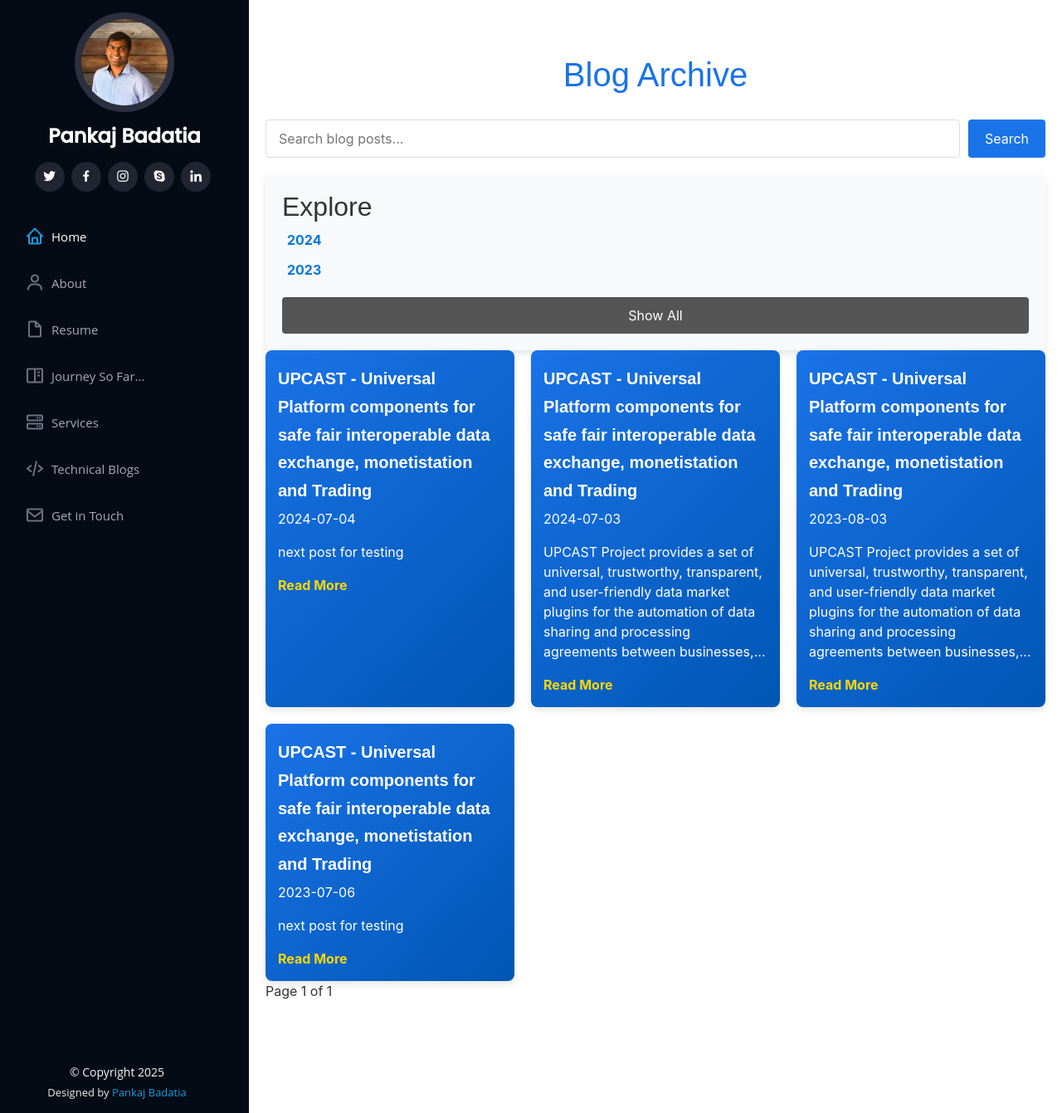
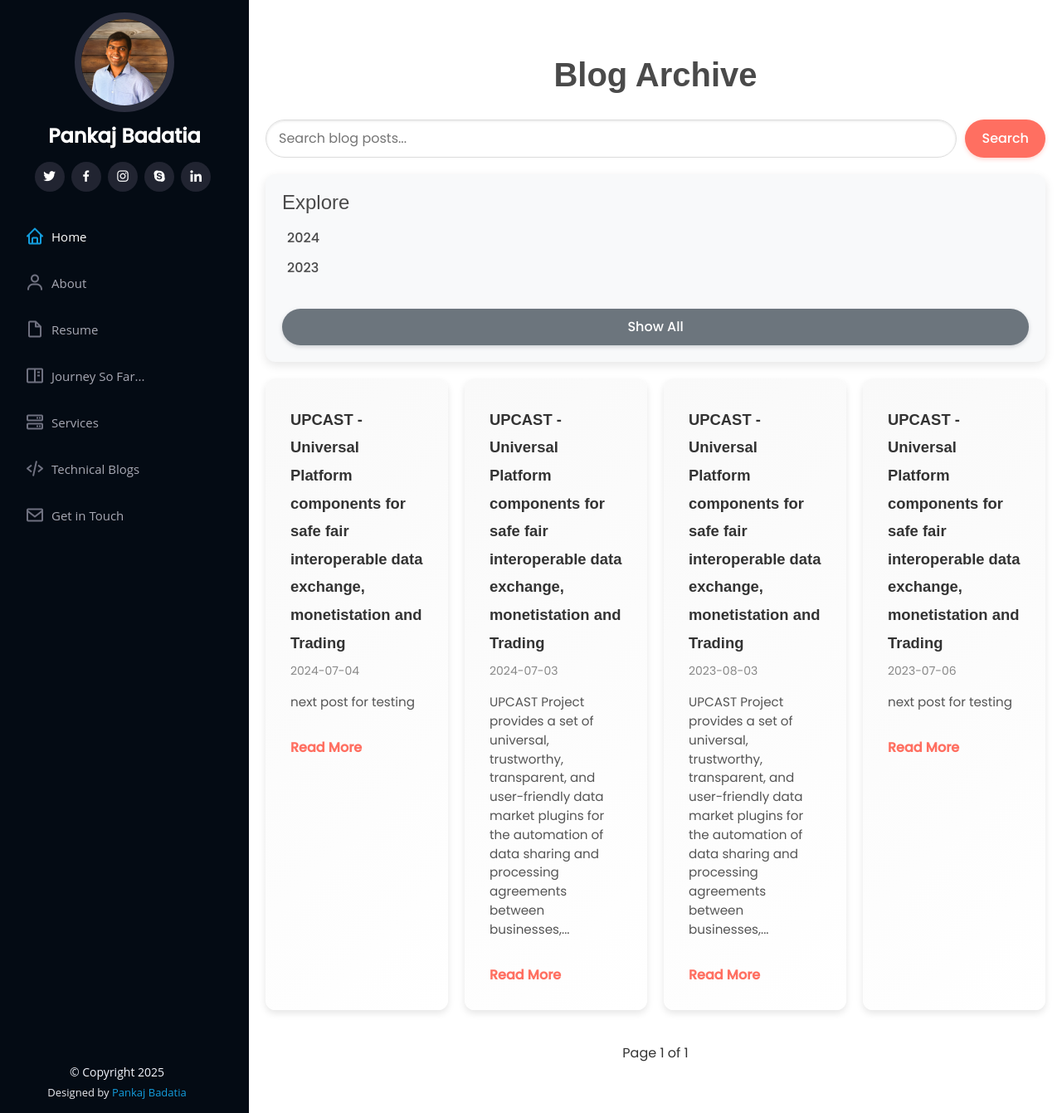
Before and after one commit to pankajbadatia/blog, a Jekyll site: the page built from index.html, in a window 1280 px wide and 1341 px high. Shown: the whole window at 83% size. Built offline with Jekyll 4.4.1, drawn with Linux system fonts in a browser that asks for light colours; nearby versions of some CDN libraries; the list of posts is cut into pages by our own code.

Commit message:
only css updated

```diff
--- a/assets/css/blog.css
+++ b/assets/css/blog.css
@@ -1,6 +1,6 @@
 /* General Styling */
 .modern-blog-container {
-    font-family: 'Inter', sans-serif;
+    font-family: 'Poppins', sans-serif;
     max-width: 1200px;
     margin: auto;
     padding: 20px;
@@ -11,7 +11,8 @@
     text-align: center;
     font-size: 2.5rem;
     margin-bottom: 30px;
-    color: #1a73e8;
+    color: #4a4a4a;
+    font-weight: 600;
 }
 
 /* Search Bar */
@@ -27,44 +28,63 @@
     padding: 10px 15px;
     font-size: 16px;
     border: 1px solid #ddd;
-    border-radius: 4px;
+    border-radius: 25px;
+    box-shadow: inset 0 1px 3px rgba(0, 0, 0, 0.1);
+    transition: border-color 0.3s ease, box-shadow 0.3s ease;
+}
+
+#search-input:focus {
+    border-color: #ff6f61;
+    box-shadow: inset 0 2px 6px rgba(255, 111, 97, 0.3);
 }
 
 .search-button {
     padding: 10px 20px;
-    background: #1a73e8;
+    background: #ff6f61;
     color: #fff;
     border: none;
-    border-radius: 4px;
+    border-radius: 25px;
     cursor: pointer;
+    font-weight: 500;
+    box-shadow: 0 2px 5px rgba(255, 111, 97, 0.3);
+    transition: background 0.3s ease, transform 0.2s ease;
 }
 
 .search-button:hover {
-    background: #0056b3;
+    background: #e55c50;
+    transform: scale(1.05);
 }
 
 .reset-button {
     margin-top: 20px;
     padding: 10px 20px;
-    background: #555;
+    background: #6c757d;
     color: #fff;
     border: none;
-    border-radius: 4px;
+    border-radius: 25px;
     cursor: pointer;
-    display: block;
+    font-weight: 500;
     width: 100%;
+    box-shadow: 0 2px 5px rgba(108, 117, 125, 0.3);
+    transition: background 0.3s ease;
 }
 
 .reset-button:hover {
-    background: #333;
+    background: #5a6268;
 }
 
 /* Sidebar */
 .blog-sidebar {
     background: #f8f9fa;
     padding: 20px;
-    border-radius: 8px;
-    box-shadow: 0 4px 8px rgba(0, 0, 0, 0.1);
+    border-radius: 12px;
+    box-shadow: 0 4px 12px rgba(0, 0, 0, 0.1);
+}
+
+.blog-sidebar h2 {
+    font-size: 1.5rem;
+    color: #4a4a4a;
+    margin-bottom: 15px;
 }
 
 .tree-menu {
@@ -73,18 +93,20 @@
 }
 
 .tree-toggle {
-    font-weight: bold;
+    font-size: 1rem;
+    font-weight: 500;
     cursor: pointer;
     display: block;
     margin-bottom: 10px;
     background: none;
     border: none;
-    color: #0078d7;
+    color: #4a4a4a;
     text-align: left;
+    transition: color 0.3s ease;
 }
 
 .tree-toggle:hover {
-    text-decoration: underline;
+    color: #ff6f61;
 }
 
 .tree-months {
@@ -93,39 +115,113 @@
     display: none;
 }
 
-/* Blog Cards */
+.tree-months a {
+    text-decoration: none;
+    font-size: 0.9rem;
+    color: #6c757d;
+    transition: color 0.3s ease;
+}
+
+.tree-months a:hover {
+    color: #ff6f61;
+}
+
+/* Blog Grid */
 .blog-grid {
     display: grid;
-    grid-template-columns: repeat(auto-fit, minmax(250px, 1fr));
+    grid-template-columns: repeat(auto-fit, minmax(220px, 1fr));
     gap: 20px;
+    margin-top: 20px;
 }
 
 .blog-card {
-    background: linear-gradient(135deg, #1a73e8, #0056b3);
-    color: white;
-    border-radius: 8px;
+    background: linear-gradient(135deg, #f9f9f9, #ffffff);
+    border-radius: 12px;
     padding: 15px;
     box-shadow: 0 4px 8px rgba(0, 0, 0, 0.1);
-    transition: transform 0.3s ease;
+    transition: transform 0.3s ease, box-shadow 0.3s ease;
 }
 
 .blog-card:hover {
     transform: translateY(-5px);
+    box-shadow: 0 6px 12px rgba(0, 0, 0, 0.15);
+}
+
+.blog-card-content {
+    padding: 15px;
 }
 
 .blog-card-title a {
-    color: #fff;
+    color: #333;
     text-decoration: none;
-    font-size: 1.25rem;
-    font-weight: bold;
+    font-size: 1.15rem;
+    font-weight: 600;
+    transition: color 0.3s ease;
+}
+
+.blog-card-title a:hover {
+    color: #ff6f61;
+}
+
+.blog-card-date {
+    font-size: 0.875rem;
+    color: #888;
+    margin-top: 10px;
+}
+
+.blog-card-excerpt {
+    font-size: 0.95rem;
+    color: #555;
+    margin-top: 10px;
+    line-height: 1.5;
 }
 
 .blog-card-read-more {
-    color: #ffd700;
-    font-weight: bold;
+    color: #ff6f61;
+    font-weight: 600;
     text-decoration: none;
+    display: inline-block;
+    margin-top: 15px;
+    transition: color 0.3s ease;
 }
 
 .blog-card-read-more:hover {
-    text-decoration: underline;
+    color: #e55c50;
 }
+
+/* Pagination */
+.blog-pagination {
+    text-align: center;
+    margin: 40px 0;
+}
+
+.pagination-link {
+    color: #ff6f61;
+    text-decoration: none;
+    font-size: 0.9rem;
+    margin: 0 10px;
+    padding: 8px 16px;
+    border: 1px solid #ddd;
+    border-radius: 25px;
+    transition: background-color 0.3s ease, color 0.3s ease;
+}
+
+.pagination-link:hover {
+    background-color: #ff6f61;
+    color: #fff;
+}
+
+/* Responsive Design */
+@media (max-width: 768px) {
+    .blog-sidebar {
+        display: none;
+    }
+
+    .modern-blog-search {
+        flex-direction: column;
+    }
+
+    .blog-grid {
+        grid-template-columns: repeat(auto-fit, minmax(200px, 1fr));
+    }
+}
```
